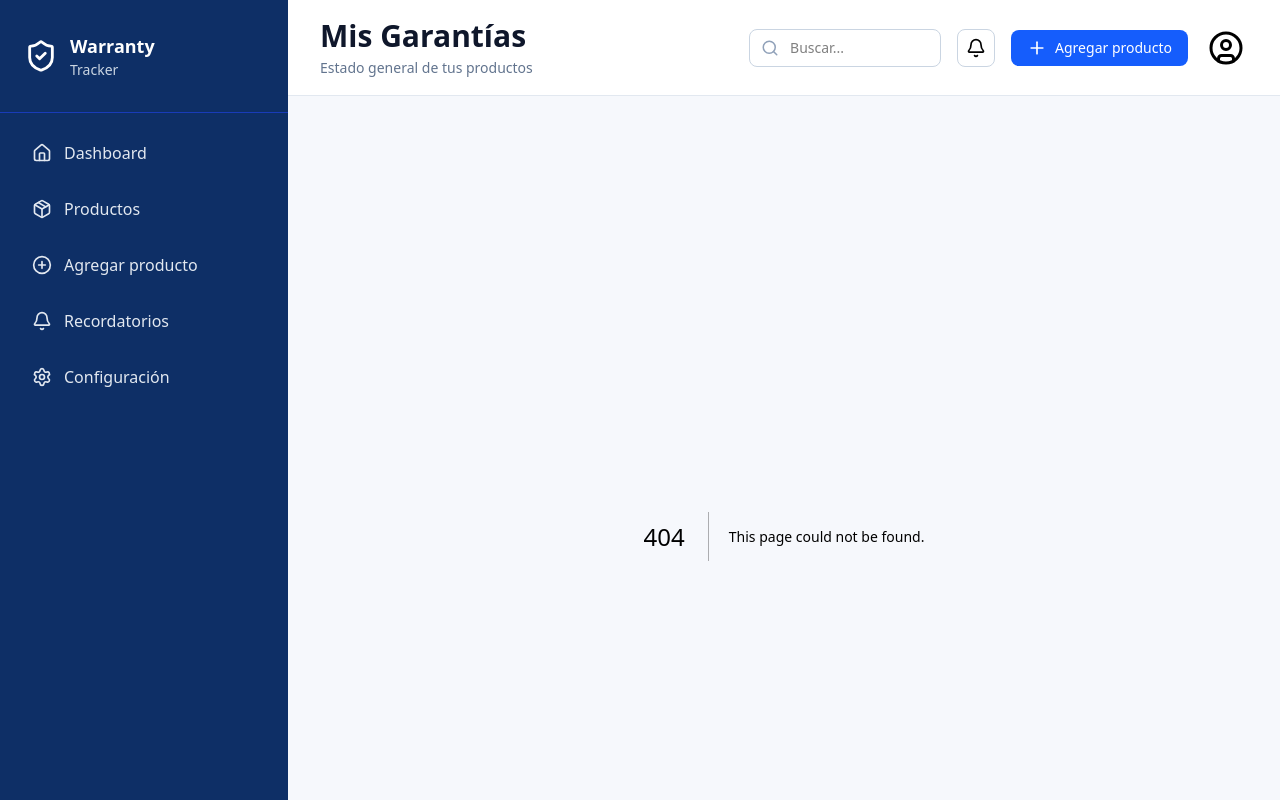
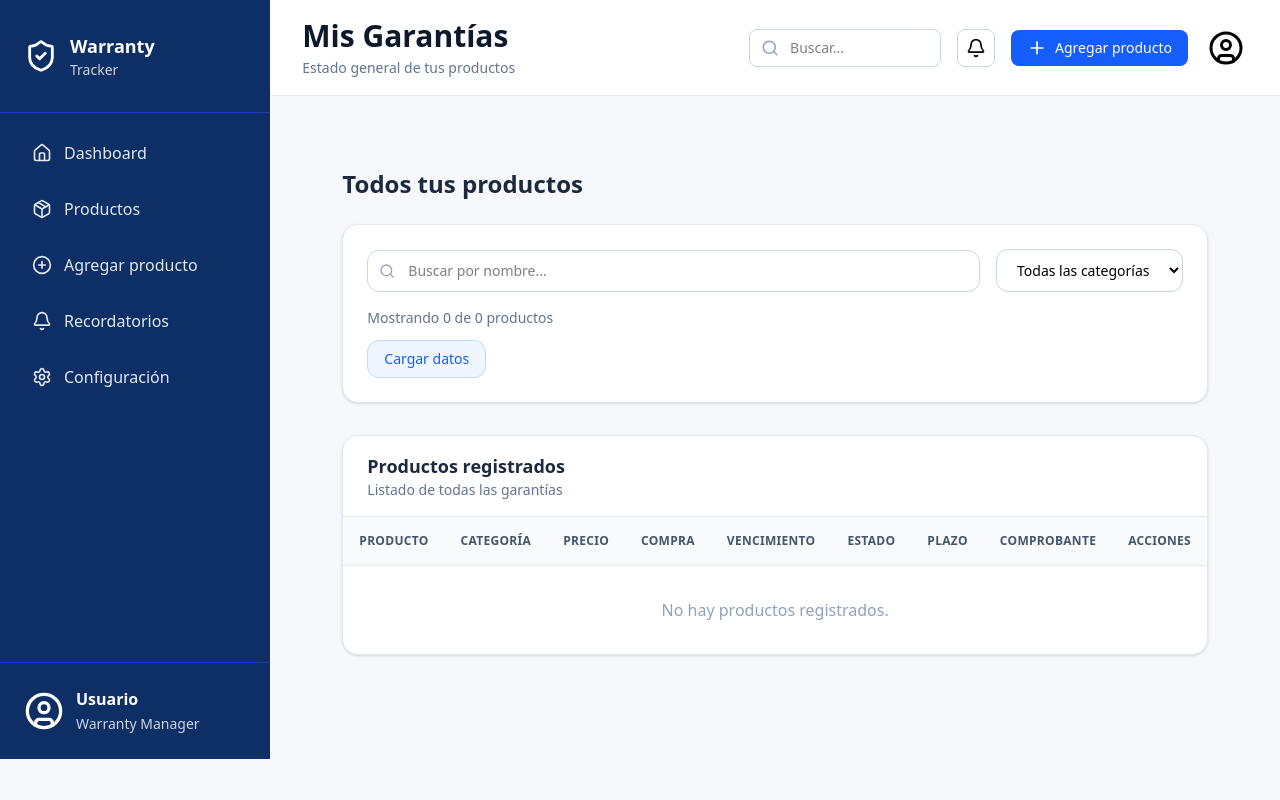
Before and after one commit to Josu98888/warranty-app-next, a Next.js app: page /products in a window 1280 px wide. Before the commit this address had no page. Shown: the top 800 px of the page. Built offline with nearby package versions, Linux system fonts and the light colour scheme.

Commit message:
feat(products): add dedicated products page

```diff
--- /dev/null
+++ b/src/app/(pages)/products/page.tsx
@@ -0,0 +1,48 @@
+"use client";
+import { useProductFilters } from "@/features/products/hooks/useProducts";
+import ProductFilters from "@/features/products/components/ProductFilters";
+import ProductsTable from "@/features/products/components/ProductsTable";
+import { seedTestData, clearAllData } from "@/features/products/utils/seedData";
+import { useProductStore } from "@/features/products/store";
+
+export default function ProductsPage() {
+  const totalProducts = useProductStore((storeState) => storeState.products.length);
+
+  const {
+    filteredProductsWithWarranty,
+    searchQuery,
+    setSearchQuery,
+    categoryFilter,
+    setCategoryFilter,
+    resetFilters,
+    totalProductCount,
+    filteredProductCount,
+    activeFilterCount,
+  } = useProductFilters();
+
+  return (
+    <main className="px-4 sm:px-8 py-6 sm:py-8 max-w-7xl mx-auto">
+      <h2 className="text-xl sm:text-2xl font-semibold text-slate-800 mb-6">
+        Todos tus productos
+      </h2>
+
+      <ProductFilters
+        searchQuery={searchQuery}
+        onSearchChange={setSearchQuery}
+        categoryFilter={categoryFilter}
+        onCategoryChange={setCategoryFilter}
+        onReset={resetFilters}
+        onClearAllData={totalProducts === 0 ? seedTestData : clearAllData}
+        hasProducts={totalProducts > 0}
+        totalProductCount={totalProductCount}
+        filteredProductCount={filteredProductCount}
+        activeFilterCount={activeFilterCount}
+      />
+
+      <ProductsTable
+        productsWithWarranty={filteredProductsWithWarranty}
+        totalProductCount={totalProductCount}
+      />
+    </main>
+  );
+}
```
